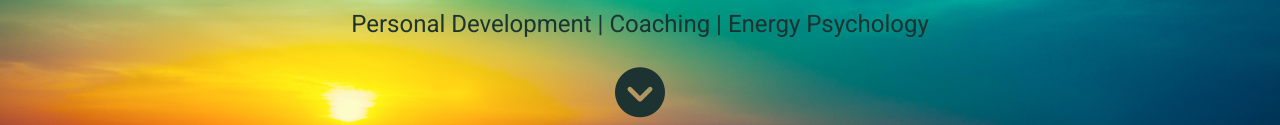
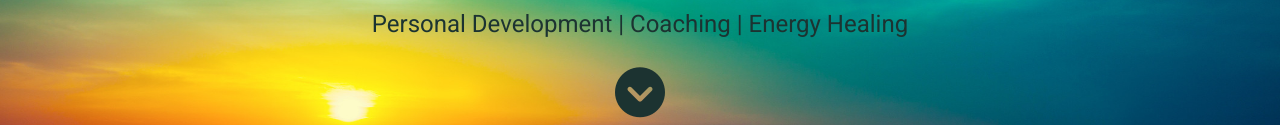
Before and after one commit to anneciota/anneciota.github.io, a plain HTML site: page index.html in a window 1280 px wide. Shown: the part 282-407 px from the top of the page. Drawn offline with nearby package versions, Linux system fonts and the light colour scheme; no server answers.

Commit message:
Update index.html

```diff
--- a/index.html
+++ b/index.html
@@ -52,7 +52,7 @@
 
     <div id="splash">
       <h1>Anne Ciota</h1>
-      <span><a href="#meet">Personal Development</a> | <a href="#approach">Coaching</a> | <a href="#approach">Energy Psychology</a></span>
+      <span><a href="#meet">Personal Development</a> | <a href="#approach">Coaching</a> | <a href="#approach">Energy Healing</a></span>
       <br>
       <a href="#meet"><i class="fa fa-chevron-circle-down" aria-hidden="true"></i></a>
     </div>
```
